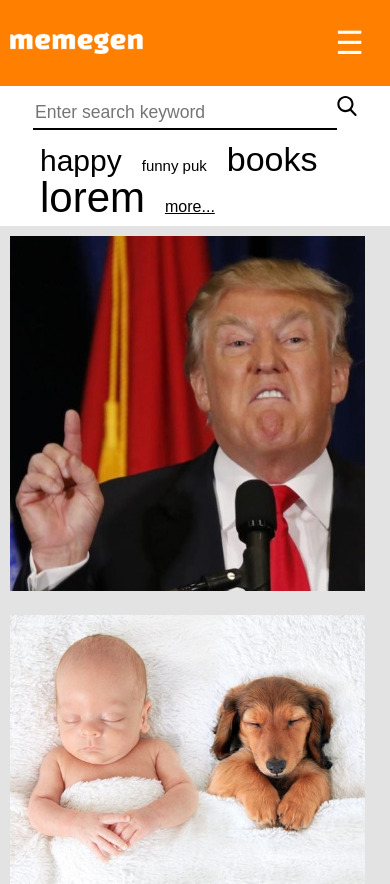
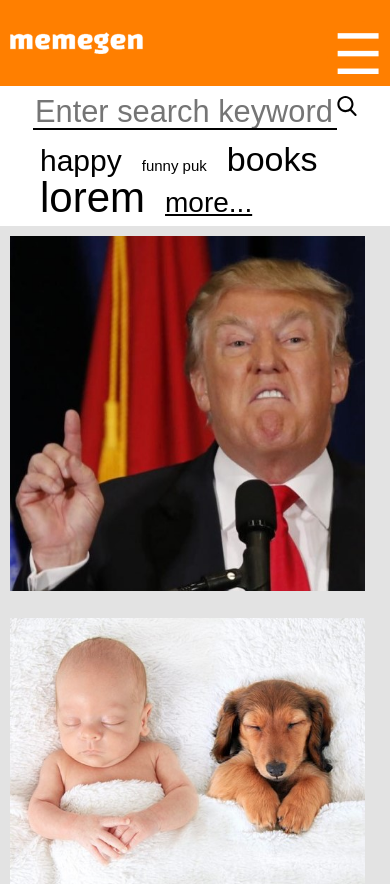
Before and after one commit to edgarzav/memeIt, a plain HTML site: page index.html in a window 390 px wide. Shown: the top 884 px of the page. Drawn offline with Linux system fonts and the light colour scheme.

Commit message:
day3 final-commit

```diff
--- a/css/style.css
+++ b/css/style.css
@@ -429,7 +429,7 @@ footer {
 
 @media (max-width: 480px) {
     html {
-        font-size: 16px;
+        font-size: 28px;
     }
     .gallery-container {
         grid-template-columns: 355px;
```
Also changed, not shown: js/memeController.js (line endings or trailing spaces).
